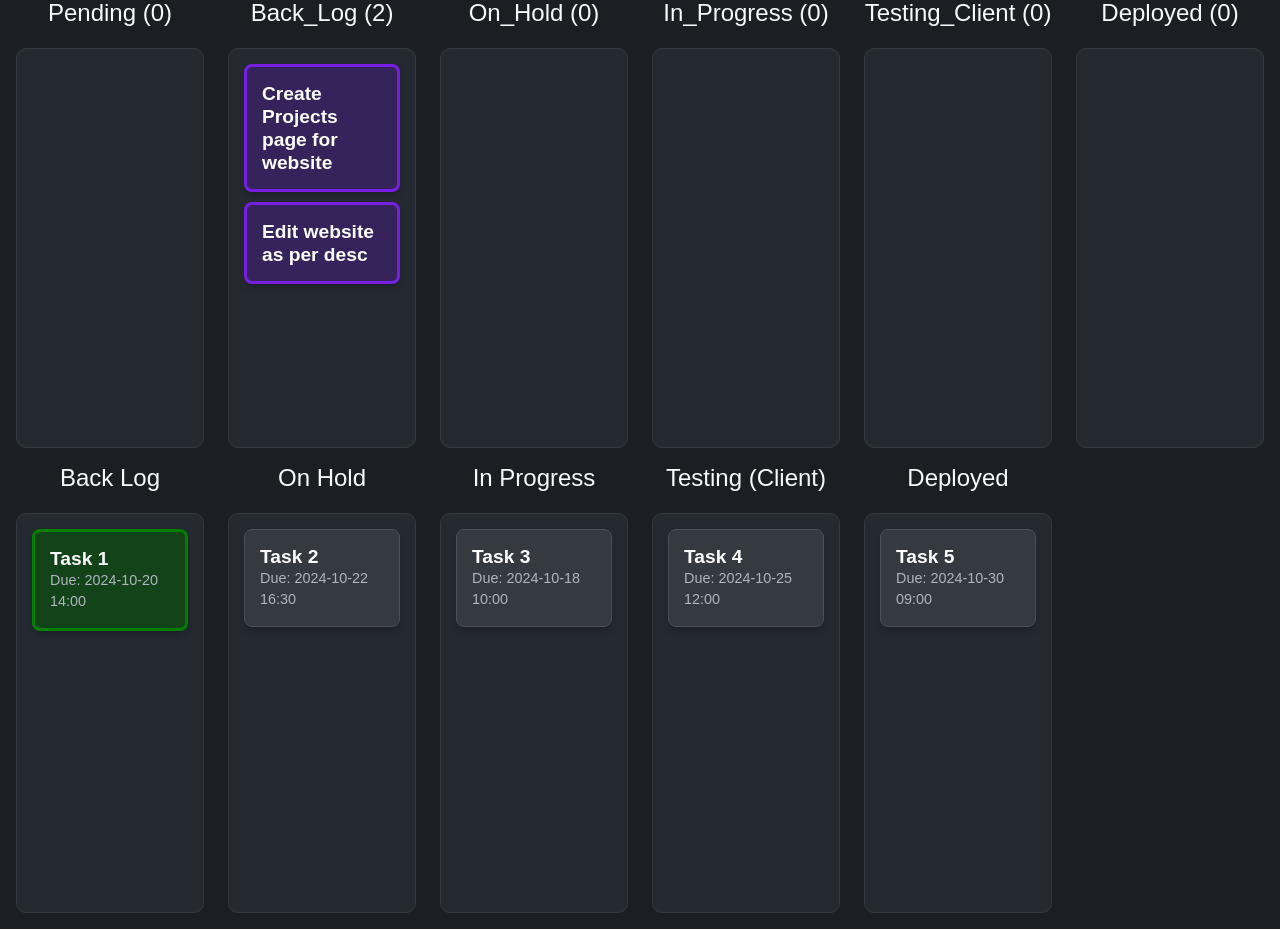
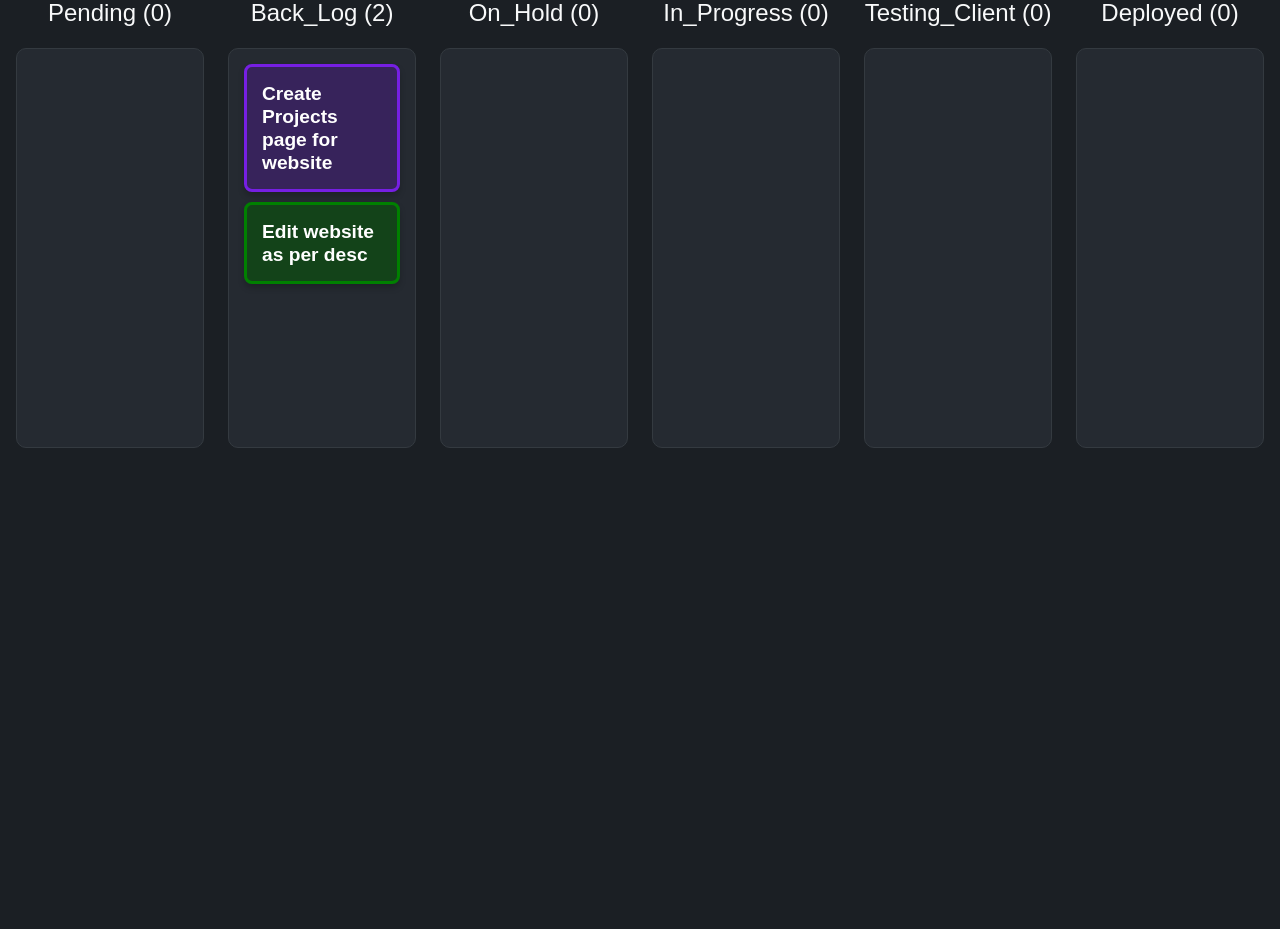
Before and after one commit to DivyamShah02/kanban_board_DL, a Django app: page / in a window 1280 px wide. Shown: the part 183-1112 px from the top of the page. After the commit the page ends 631 px from the top, so only its background shows below. Run offline with Django 5.2, Linux system fonts and the light colour scheme; data comes from the database, SQL or seed files in the repository; both versions use the stored data as it was after the commit.

Commit message:
final development completed

```diff
--- a/DynamicLabzKanbanBoard/DynamicLabzKanbanBoard/settings.py
+++ b/DynamicLabzKanbanBoard/DynamicLabzKanbanBoard/settings.py
@@ -106,7 +106,7 @@ AUTH_PASSWORD_VALIDATORS = [
 
 LANGUAGE_CODE = 'en-us'
 
-TIME_ZONE = 'UTC'
+TIME_ZONE = 'Asia/Kolkata'
 
 USE_I18N = True
 
--- a/DynamicLabzKanbanBoard/DynamicLabzKanbanBoard/urls.py
+++ b/DynamicLabzKanbanBoard/DynamicLabzKanbanBoard/urls.py
@@ -6,5 +6,6 @@ urlpatterns = [
     path('admin/', admin.site.urls),
 
     path('', home, name='home'),
-    path('create-task', create_task, name='create-task')
+    path('create-task', create_task, name='create-task'),
+    path('update-task', update_task, name='update-task')
 ]
--- a/DynamicLabzKanbanBoard/DynamicLabzKanbanBoard/views.py
+++ b/DynamicLabzKanbanBoard/DynamicLabzKanbanBoard/views.py
@@ -39,6 +39,7 @@ def create_task(request):
         description = request.POST.get('description')
         status = request.POST.get('status')
         client_work = request.POST.get('client_work', 'false') == 'true'  # Convert string to boolean
+        client = request.POST.get('client')
 
         # Validate data (you can add more validation as needed)
         if not title or not status:
@@ -50,11 +51,34 @@ def create_task(request):
             description=description,
             status=status,
             client_work=client_work,
+            client=client,
             date=timezone.now()  # This will take the current time automatically
         )
         task.save()
 
         # Return a success response
-        return JsonResponse({'status':True,'message': 'Task created successfully', 'task_id': task.id}, status=201)
+        return JsonResponse({'status':True, 'message': 'Task created successfully', 'task_id': task.id}, status=201)
     else:
-        return JsonResponse({'status':False,'error': 'Invalid request method'}, status=405)
+        return JsonResponse({'status':False, 'error': 'Invalid request method'}, status=405)
+
+def update_task(request):
+    if request.method == 'POST':
+        task_id = request.POST.get('task_id')
+        column_name = request.POST.get('column_name')
+        column_name = str(column_name).replace('_', ' ').replace('Client', '(Client)')
+
+        print(task_id)
+
+        if not task_id or not column_name:
+            return JsonResponse({'error': 'Title and Status are required fields'}, status=400)
+
+        task = Task.objects.get(id=task_id)
+        print(task.status)
+        task.status = column_name
+        task.save()
+        update_task = Task.objects.get(id=task_id)
+        print(update_task.status)
+
+        return JsonResponse({'status':True, 'message': 'Task updated successfully', 'task_id': task.id}, status=200)
+    else:
+        return JsonResponse({'status':False, 'error': 'Invalid request method'}, status=405)
--- a/DynamicLabzKanbanBoard/Task/models.py
+++ b/DynamicLabzKanbanBoard/Task/models.py
@@ -15,6 +15,7 @@ class Task(models.Model):
     description = models.TextField()
     status = models.CharField(max_length=20, choices=STATUS_CHOICES, default='Pending')
     client_work = models.BooleanField(default=False)
+    client = models.CharField(max_length=255, blank=True, null=True, default='')
     date = models.DateTimeField(default=timezone.now)
 
     def __str__(self):
--- a/DynamicLabzKanbanBoard/templates/index.html
+++ b/DynamicLabzKanbanBoard/templates/index.html
@@ -100,7 +100,7 @@
     <button type="button" style="display: none;" class="btn btn-primary" data-bs-toggle="modal"
         data-bs-target="#detailsModal" id="detailsBtn"></button>
 
-    <!-- Modal -->
+    <!-- Task Details Modal -->
     <div class="modal fade" id="detailsModal" tabindex="-1" aria-labelledby="detailsModalLabel" aria-hidden="true">
         <div class="modal-dialog">
             <div class="modal-content">
@@ -115,6 +115,7 @@
                     Create project website
                 </div>
                 <div class="modal-footer">
+                    <a id="edit_detail_task" class="btn btn-primary">Edit</a>
                     <button type="button" class="btn btn-secondary" data-bs-dismiss="modal">Close</button>
                     <!-- <button type="button" class="btn btn-primary">Save changes</button> -->
                 </div>
@@ -122,7 +123,7 @@
         </div>
     </div>
 
-    <!-- Modal -->
+    <!-- Add Task Modal -->
     <div class="modal fade" id="addTaskModal" tabindex="-1" aria-labelledby="addTaskModalLabel" aria-hidden="true">
         <div class="modal-dialog">
             <div class="modal-content">
@@ -158,11 +159,27 @@
                             </div>
 
                             <div class="mb-3">
-                                <label for="client_work" class="form-label">Client Work</label>
+                                <label for="client_work" class="form-label">Client Work</label><br>
+                                <!-- <div class="form-check form-check-inline">
+                                    <input class="form-check-input" type="radio" name="client_work" id="client_work_Yes"
+                                        value="true">
+                                    <label class="form-check-label" for="client_work_Yes">Yes</label>
+                                </div>
+                                <div class="form-check form-check-inline">
+                                    <input class="form-check-input" type="radio" name="client_work" id="client_work_No"
+                                        value="false">
+                                    <label class="form-check-label" for="client_work_No">No</label>
+                                </div> -->
                                 <select class="form-control" id="client_work" name="client_work">
                                     <option value="false">No</option>
                                     <option value="true">Yes</option>
                                 </select>
+                            </div>
+
+                            <div class="mb-3">
+                                <label for="client" class="form-label">Client Name</label>
+                                <input type="text" class="form-control" id="client" name="client" required
+                                    placeholder="Enter client name">
                             </div>
 
                         </form>
@@ -184,11 +201,16 @@
         <div class="row">
             <!-- Pending Column -->
             <div class="col-md-4 col-lg-2 mt-3">
-                <h4>Pending ({{len_Pending}})</h4>
+                <h4 id="Pending">Pending ({{len_Pending}})</h4>
                 <div class="kanban-column" id="Pending-column">
                     {% for Pending_task in Pending %}
+                    {% if Pending_task.client_work == True %}
+                    <div class="kanban-card client-task" id="Pending_task{{forloop.counter}}" draggable="true"
+                        onclick="openDetails(`{{Pending_task.title}}`, `{{Pending_task.description}}`, `{{Pending_task.date}}`, `{{Pending_task.id}}`)">
+                    {% else %}
                     <div class="kanban-card inhouse-task" id="Pending_task{{forloop.counter}}" draggable="true"
-                        onclick="openDetails('{{Pending_task.title}}', '{{Pending_task.description}}','{{Pending_task.date}}')">
+                        onclick="openDetails(`{{Pending_task.title}}`, `{{Pending_task.description}}`, `{{Pending_task.date}}`, `{{Pending_task.id}}`)">
+                    {% endif %}
                         <h5 id="{{Pending_task.id}}">{{Pending_task.title}}</h5>
                     </div>
                     {% endfor %}
@@ -197,11 +219,16 @@
 
             <!-- Back_Log Column -->
             <div class="col-md-4 col-lg-2 mt-3">
-                <h4>Back_Log ({{len_Back_Log}})</h4>
+                <h4 id="Back_Log">Back_Log ({{len_Back_Log}})</h4>
                 <div class="kanban-column" id="Back_Log-column">
                     {% for Back_Log_task in Back_Log %}
+                    {% if Back_Log_task.client_work == True %}
+                    <div class="kanban-card client-task" id="Back_Log_task{{forloop.counter}}" draggable="true"
+                        onclick="openDetails(`{{Back_Log_task.title}}`, `{{Back_Log_task.description}}`, `{{Back_Log_task.date}}`, `{{Back_Log_task.id}}`)">
+                    {% else %}
                     <div class="kanban-card inhouse-task" id="Back_Log_task{{forloop.counter}}" draggable="true"
-                        onclick="openDetails('{{Back_Log_task.title}}', '{{Back_Log_task.description}}','{{Back_Log_task.date}}')">
+                        onclick="openDetails(`{{Back_Log_task.title}}`, `{{Back_Log_task.description}}`, `{{Back_Log_task.date}}`, `{{Back_Log_task.id}}`)">
+                    {% endif %}
                         <h5 id="{{Back_Log_task.id}}">{{Back_Log_task.title}}</h5>
                     </div>
                     {% endfor %}
@@ -210,11 +237,16 @@
 
             <!-- On_Hold Column -->
             <div class="col-md-4 col-lg-2 mt-3">
-                <h4>On_Hold ({{len_On_Hold}})</h4>
+                <h4 id="On_Hold">On_Hold ({{len_On_Hold}})</h4>
                 <div class="kanban-column" id="On_Hold-column">
                     {% for On_Hold_task in On_Hold %}
+                    {% if On_Hold_task.client_work == True %}
+                    <div class="kanban-card client-task" id="On_Hold_task{{forloop.counter}}" draggable="true"
+                        onclick="openDetails(`{{On_Hold_task.title}}`, `{{On_Hold_task.description}}`, `{{On_Hold_task.date}}`, `{{On_Hold_task.id}}`)">
+                    {% else %}
                     <div class="kanban-card inhouse-task" id="On_Hold_task{{forloop.counter}}" draggable="true"
-                        onclick="openDetails('{{On_Hold_task.title}}', '{{On_Hold_task.description}}','{{On_Hold_task.date}}')">
+                        onclick="openDetails(`{{On_Hold_task.title}}`, `{{On_Hold_task.description}}`, `{{On_Hold_task.date}}`, `{{On_Hold_task.id}}`)">
+                    {% endif %}
                         <h5 id="{{On_Hold_task.id}}">{{On_Hold_task.title}}</h5>
                     </div>
                     {% endfor %}
@@ -223,11 +255,16 @@
 
             <!-- In_Progress Column -->
             <div class="col-md-4 col-lg-2 mt-3">
-                <h4>In_Progress ({{len_In_Progress}})</h4>
+                <h4 id="In_Progress">In_Progress ({{len_In_Progress}})</h4>
                 <div class="kanban-column" id="In_Progress-column">
                     {% for In_Progress_task in In_Progress %}
+                    {% if In_Progress_task.client_work == True %}
+                    <div class="kanban-card client-task" id="In_Progress_task{{forloop.counter}}" draggable="true"
+                        onclick="openDetails(`{{In_Progress_task.title}}`, `{{In_Progress_task.description}}`, `{{In_Progress_task.date}}`, `{{In_Progress_task.id}}`)">
+                    {% else %}
                     <div class="kanban-card inhouse-task" id="In_Progress_task{{forloop.counter}}" draggable="true"
-                        onclick="openDetails('{{In_Progress_task.title}}', '{{In_Progress_task.description}}','{{In_Progress_task.date}}')">
+                        onclick="openDetails(`{{In_Progress_task.title}}`, `{{In_Progress_task.description}}`, `{{In_Progress_task.date}}`, `{{In_Progress_task.id}}`)">
+                    {% endif %}
                         <h5 id="{{In_Progress_task.id}}">{{In_Progress_task.title}}</h5>
                     </div>
                     {% endfor %}
@@ -236,11 +273,16 @@
 
             <!-- Testing_Client Column -->
             <div class="col-md-4 col-lg-2 mt-3">
-                <h4>Testing_Client ({{len_Testing_Client}})</h4>
+                <h4 id="Testing_Client">Testing_Client ({{len_Testing_Client}})</h4>
                 <div class="kanban-column" id="Testing_Client-column">
                     {% for Testing_Client_task in Testing_Client %}
+                    {% if Testing_Client_task.client_work == True %}
+                    <div class="kanban-card client-task" id="Testing_Client_task{{forloop.counter}}" draggable="true"
+                        onclick="openDetails(`{{Testing_Client_task.title}}`, `{{Testing_Client_task.description}}`, `{{Testing_Client_task.date}}`, `{{Testing_Client_task.id}}`)">
+                    {% else %}
                     <div class="kanban-card inhouse-task" id="Testing_Client_task{{forloop.counter}}" draggable="true"
-                        onclick="openDetails('{{Testing_Client_task.title}}', '{{Testing_Client_task.description}}','{{Testing_Client_task.date}}')">
+                        onclick="openDetails(`{{Testing_Client_task.title}}`, `{{Testing_Client_task.description}}`, `{{Testing_Client_task.date}}`, `{{Testing_Client_task.id}}`)">
+                    {% endif %}
                         <h5 id="{{Testing_Client_task.id}}">{{Testing_Client_task.title}}</h5>
                     </div>
                     {% endfor %}
@@ -249,76 +291,22 @@
 
             <!-- Deployed Column -->
             <div class="col-md-4 col-lg-2 mt-3">
-                <h4>Deployed ({{len_Deployed}})</h4>
+                <h4 id="Deployed">Deployed ({{len_Deployed}})</h4>
                 <div class="kanban-column" id="Deployed-column">
                     {% for Deployed_task in Deployed %}
+                    {% if Deployed_task.client_work == True %}
+                    <div class="kanban-card client-task" id="Deployed_task{{forloop.counter}}" draggable="true"
+                        onclick="openDetails(`{{Deployed_task.title}}`, `{{Deployed_task.description}}`, `{{Deployed_task.date}}`, `{{Deployed_task.id}}`)">
+                    {% else %}
                     <div class="kanban-card inhouse-task" id="Deployed_task{{forloop.counter}}" draggable="true"
-                        onclick="openDetails('{{Deployed_task.title}}', '{{Deployed_task.description}}','{{Deployed_task.date}}')">
+                        onclick="openDetails(`{{Deployed_task.title}}`, `{{Deployed_task.description}}`, `{{Deployed_task.date}}`, `{{Deployed_task.id}}`)">
+                    {% endif %}
                         <h5 id="{{Deployed_task.id}}">{{Deployed_task.title}}</h5>
                     </div>
                     {% endfor %}
                 </div>
             </div>
 
-
-
-            <!-- -----------------------------------------------------------------------------------------------------------
-            ----------------------------------------------------------------------------------------------------------- -->
-            <!-- Back Log Column -->
-            <div class="col-md-4 col-lg-2 mt-3">
-                <h4>Back Log</h4>
-                <div class="kanban-column" id="backlog-column">
-                    <div class="kanban-card client-task" id="task2" draggable="true"
-                        onclick="openDetails('title', 'Lorem ipsum dolor, sit amet consectetur adipisicing elit. Corporis officiis accusamus omnis beatae nam, laboriosam repellendus, vitae cumque magni, culpa ipsa est sint aperiam doloribus labore sunt numquam? Explicabo, optio?','14/10/2024')">
-                        <h5>Task 1</h5>
-                        <div class="card-details">Due: 2024-10-20 14:00</div>
-                    </div>
-                </div>
-            </div>
-
-            <!-- On Hold Column -->
-            <div class="col-md-4 col-lg-2 mt-3">
-                <h4>On Hold</h4>
-                <div class="kanban-column" id="onhold-column">
-                    <div class="kanban-card" id="task3" draggable="true">
-                        <h5>Task 2</h5>
-                        <div class="card-details">Due: 2024-10-22 16:30</div>
-                    </div>
-                </div>
-            </div>
-
-            <!-- In Progress Column -->
-            <div class="col-md-4 col-lg-2 mt-3">
-                <h4>In Progress</h4>
-                <div class="kanban-column" id="inprogress-column">
-                    <div class="kanban-card" id="task4" draggable="true">
-                        <h5>Task 3</h5>
-                        <div class="card-details">Due: 2024-10-18 10:00</div>
-                    </div>
-                </div>
-            </div>
-
-            <!-- Testing (Client) Column -->
-            <div class="col-md-4 col-lg-2 mt-3">
-                <h4>Testing (Client)</h4>
-                <div class="kanban-column" id="testing-column">
-                    <div class="kanban-card" id="task5" draggable="true">
-                        <h5>Task 4</h5>
-                        <div class="card-details">Due: 2024-10-25 12:00</div>
-                    </div>
-                </div>
-            </div>
-
-            <!-- Deployed Column -->
-            <div class="col-md-4 col-lg-2 mt-3">
-                <h4>Deployed</h4>
-                <div class="kanban-column" id="deployed-column">
-                    <div class="kanban-card" id="task6" draggable="true">
-                        <h5>Task 5</h5>
-                        <div class="card-details">Due: 2024-10-30 09:00</div>
-                    </div>
-                </div>
-            </div>
         </div>
     </div>
 
@@ -326,52 +314,52 @@
     <script src="https://cdn.jsdelivr.net/npm/bootstrap@5.3.0-alpha3/dist/js/bootstrap.bundle.min.js"></script>
 
     <script>
-        // Select all the cards and columns
+
         const kanbanCards = document.querySelectorAll('.kanban-card');
         const kanbanColumns = document.querySelectorAll('.kanban-column');
 
-        // Add event listeners to cards
+
         kanbanCards.forEach(card => {
             card.addEventListener('dragstart', dragStart);
         });
 
-        // Add event listeners to columns
+
         kanbanColumns.forEach(column => {
             column.addEventListener('dragover', dragOver);
             column.addEventListener('drop', drop);
         });
 
         function dragStart(e) {
-            e.dataTransfer.setData('text', e.target.id); // Store the card's ID
+            e.dataTransfer.setData('text', e.target.id);
         }
 
         function dragOver(e) {
-            e.preventDefault(); // Necessary to allow dropping
+            e.preventDefault();
         }
 
         function drop(e) {
             e.preventDefault();
-            const cardId = e.dataTransfer.getData('text'); // Get the card's ID
-            const card = document.getElementById(cardId); // Find the card element by ID
-            const column = e.target.closest('.kanban-column'); // Get the target column
-            column.appendChild(card); // Append the card to the column
+            const cardId = e.dataTransfer.getData('text');
+            const card = document.getElementById(cardId);
+            const column = e.target.closest('.kanban-column');
+            column.appendChild(card);
 
-            // Call the function to log details
             logCardDetails(card, column);
         }
 
         function logCardDetails(card, column) {
             const taskName = card.querySelector('h5').id;
-            // const dueDate = card.querySelector('.card-details').textContent;
-            const columnName = column.previousElementSibling.textContent; // The h4 title of the column
+            const columnName = column.previousElementSibling.id;
+            updateTask(taskName, columnName);
 
             console.log(`Card: ${taskName} moved to ${columnName}`);
         }
 
-        function openDetails(title, body, date) {
+        function openDetails(title, body, date, task_id) {
             document.getElementById('detailsModalLabel').innerText = title;
             document.getElementById('detailsModalbody').innerText = body;
             document.getElementById('detailsModaldate').innerText = date;
+            document.getElementById('edit_detail_task').href = `/admin/Task/task/${task_id}/change/`
             document.getElementById('detailsBtn').click()
         }
 
@@ -380,33 +368,35 @@
             const description = document.getElementById('description').value;
             const status = document.getElementById('status').value;
             const client_work = document.getElementById('client_work').value;
+            const client = document.getElementById('client').value;
 
-            // Send POST request to API
+
             fetch("{% url 'create-task' %}", {
                     method: 'POST',
                     headers: {
-                    'Content-Type': 'application/x-www-form-urlencoded',  // Important for form data
+                        'Content-Type': 'application/x-www-form-urlencoded',
                         'X-CSRFToken': '{{csrf_token}}'
                     },
                     body: new URLSearchParams({
                         'title': title,
                         'description': description,
                         'status': status,
-                    'client_work': client_work
+                        'client_work': client_work,
+                        'client':client
                     })
                 })
                 .then(response => response.json())
                 .then(data => {
                     const responseMessage = document.getElementById('responseMessage');
 
-                    if (data.message) {
-                        // Task created successfully, reload the page
+                    if (data.status) {
+
                         responseMessage.innerHTML = '<div class="alert alert-success">' + data.message + '</div>';
                         setTimeout(() => {
-                            location.reload();  // Reload the page after showing success message
-                        }, 1500);  // Reload after 1.5 seconds
+                            location.reload();
+                        }, 1500);
                     } else if (data.error) {
-                        // Display error message
+
                         responseMessage.innerHTML = '<div class="alert alert-danger">' + data.error + '</div>';
                     }
                 })
@@ -414,6 +404,34 @@
                     console.error('Error:', error);
                 });
         }
+
+        function updateTask(task_id, column_name) {
+            fetch("{% url 'update-task' %}", {
+                    method: 'POST',
+                    headers: {
+                        'Content-Type': 'application/x-www-form-urlencoded',
+                        'X-CSRFToken': '{{csrf_token}}'
+                    },
+                    body: new URLSearchParams({
+                        'task_id':task_id,
+                        'column_name':column_name,
+                    })
+                })
+                .then(response => response.json())
+                .then(data => {
+                    console.log(data)
+                    if (data.status) {
+                        console.log('sgr')
+                        location.reload();
+                    } else if (data.error) {
+                        alert(data.error);
+                    }
+                })
+                .catch(error => {
+                    console.error('Error:', error);
+                });
+        }
+
     </script>
 
 </body>
```
Also changed, not shown: DynamicLabzKanbanBoard/Task/migrations/0002_task_client.py (added), DynamicLabzKanbanBoard/db.sqlite3. Lines whose indentation alone changed are shown as unchanged.
